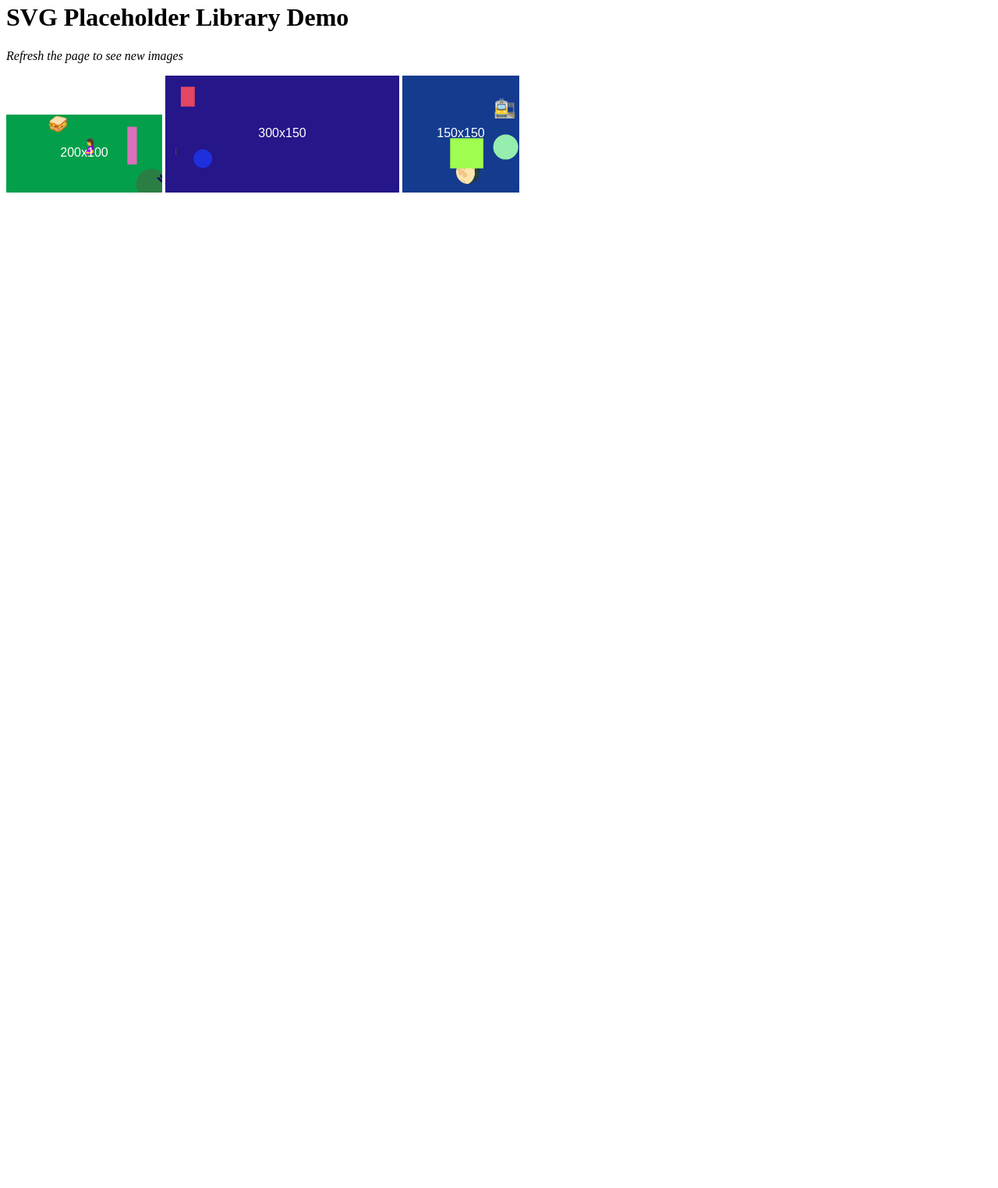
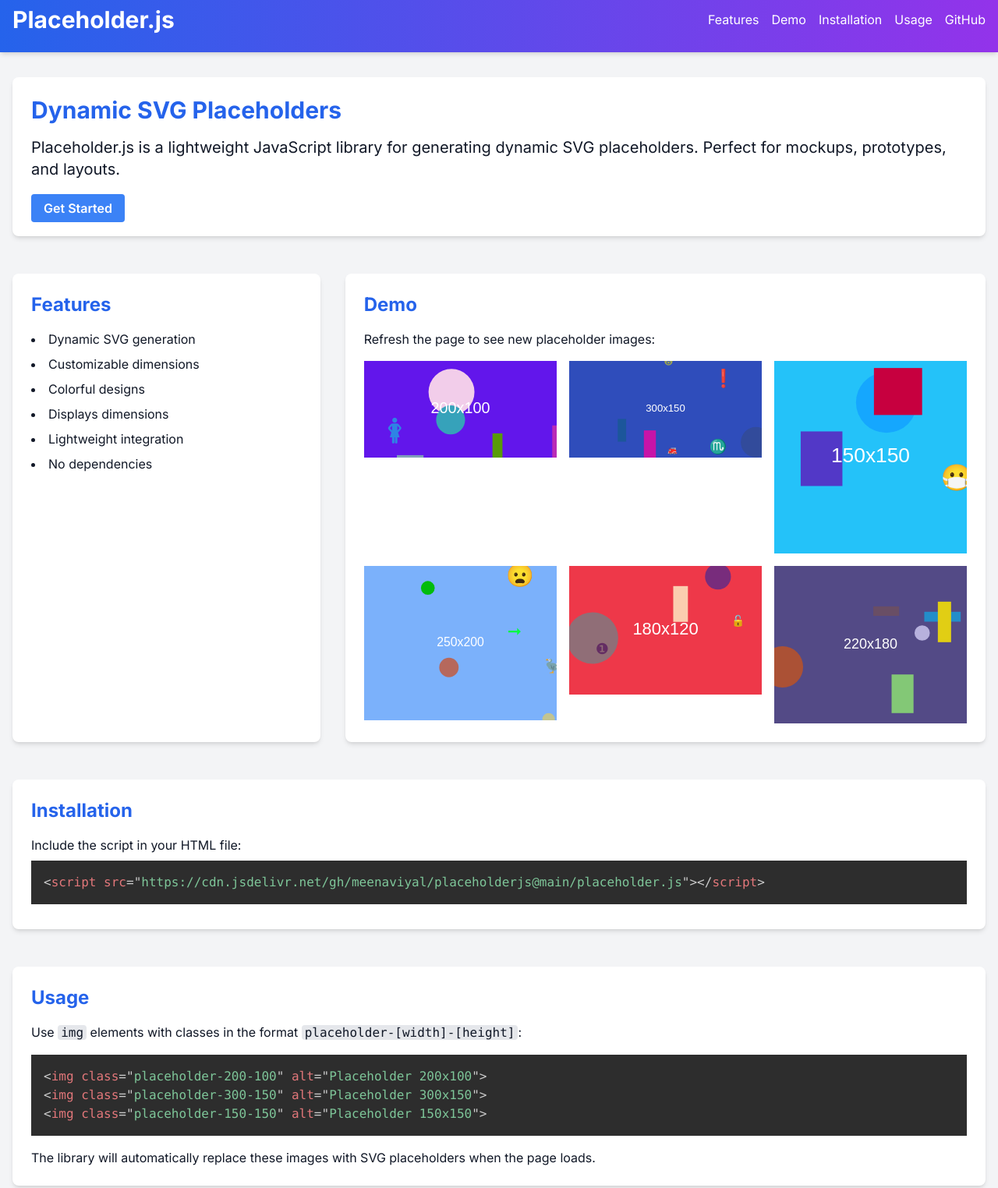
Before and after one commit to meenaviyal/placeholderjs, a plain HTML site: page index.html in a window 1280 px wide. Shown: the part 17-1541 px from the top of the page at 78% size. Before the commit the page ends 800 px from the top, so only its background shows below. Drawn offline with nearby package versions, Linux system fonts and the light colour scheme.

Commit message:
Update demo

```diff
--- a/index.html
+++ b/index.html
@@ -3,17 +3,104 @@
 <head>
     <meta charset="UTF-8">
     <meta name="viewport" content="width=device-width, initial-scale=1.0">
-    <title>SVG Placeholder Library</title>
+    <title>Placeholder.js - Dynamic SVG Placeholders</title>
+    <script src="https://cdn.tailwindcss.com"></script>
+    <link rel="stylesheet" href="https://cdnjs.cloudflare.com/ajax/libs/prism/1.24.1/themes/prism-tomorrow.min.css">
+    <style>
+        @import url('https://fonts.googleapis.com/css2?family=Inter:wght@300;400;600;700&family=Fira+Code&display=swap');
+        body {
+            font-family: 'Inter', sans-serif;
+        }
+        code {
+            font-family: 'Fira Code', monospace;
+        }
+    </style>
 </head>
-<body>
-    <h1>SVG Placeholder Library Demo</h1>
-    <p><i>Refresh the page to see new images</i><p>
-    <!-- Example usage -->
-    <img class="placeholder-200-100" alt="Placeholder 200x100">
-    <img class="placeholder-300-150" alt="Placeholder 300x150">
-    <img class="placeholder-150-150" alt="Placeholder 150x150">
+<body class="bg-gray-100 text-gray-900 leading-normal">
+    <header class="bg-gradient-to-r from-blue-600 to-purple-600 text-white py-6 shadow-md">
+        <div class="container mx-auto px-4">
+            <div class="flex flex-col md:flex-row justify-between items-center">
+                <h1 id="placeholder.js" class="text-3xl font-bold mb-4 md:mb-0">Placeholder.js</h1>
+                <nav>
+                    <ul class="flex flex-wrap justify-center space-x-4">
+                        <li><a href="#features" class="hover:text-yellow-300 transition-colors">Features</a></li>
+                        <li><a href="#demo" class="hover:text-yellow-300 transition-colors">Demo</a></li>
+                        <li><a href="#installation" class="hover:text-yellow-300 transition-colors">Installation</a></li>
+                        <li><a href="#usage" class="hover:text-yellow-300 transition-colors">Usage</a></li>
+                        <li><a href="https://github.com/meenaviyal/placeholderjs" class="hover:text-yellow-300 transition-colors" target="_blank">GitHub</a></li>
+                    </ul>
+                </nav>
+            </div>
+        </div>
+    </header>
 
-    <!-- Include the SVG Placeholder Library -->
-    <script src="placeholder.js"></script>
+    <main class="container mx-auto px-4 py-8">
+        <section class="mb-12 bg-white rounded-lg shadow-md p-6">
+            <h2 id="dynamic-svg-placeholders" class="text-3xl font-bold mb-4 text-blue-600">Dynamic SVG Placeholders</h2>
+            <p class="text-xl mb-6">Placeholder.js is a lightweight JavaScript library for generating dynamic SVG placeholders. Perfect for mockups, prototypes, and layouts.</p>
+            <a href="#installation" class="bg-blue-500 hover:bg-blue-600 text-white font-semibold py-2 px-4 rounded transition-colors">Get Started</a>
+        </section>
+
+        <div class="grid grid-cols-1 md:grid-cols-3 gap-8">
+            <section id="features" class="md:col-span-1 bg-white rounded-lg shadow-md p-6">
+                <h2 class="text-2xl font-bold mb-4 text-blue-600">Features</h2>
+                <ul class="list-disc list-inside space-y-2">
+                    <li>Dynamic SVG generation</li>
+                    <li>Customizable dimensions</li>
+                    <li>Colorful designs</li>
+                    <li>Displays dimensions</li>
+                    <li>Lightweight integration</li>
+                    <li>No dependencies</li>
+                </ul>
+            </section>
+
+            <section id="demo" class="md:col-span-2 bg-white rounded-lg shadow-md p-6">
+                <h2 class="text-2xl font-bold mb-4 text-blue-600">Demo</h2>
+                <p class="mb-4">Refresh the page to see new placeholder images:</p>
+                <div class="grid grid-cols-2 lg:grid-cols-3 gap-4">
+                    <img class="placeholder-200-100 w-full" alt="Placeholder 200x100">
+                    <img class="placeholder-300-150 w-full" alt="Placeholder 300x150">
+                    <img class="placeholder-150-150 w-full" alt="Placeholder 150x150">
+                    <img class="placeholder-250-200 w-full" alt="Placeholder 250x200">
+                    <img class="placeholder-180-120 w-full" alt="Placeholder 180x120">
+                    <img class="placeholder-220-180 w-full" alt="Placeholder 220x180">
+                </div>
+            </section>
+        </div>
+
+        <section id="installation" class="my-12 bg-white rounded-lg shadow-md p-6">
+            <h2 class="text-2xl font-bold mb-4 text-blue-600">Installation</h2>
+            <div class="space-y-4">
+                <div>
+                    <p class="mb-2">Include the script in your HTML file:</p>
+                    <pre><code class="language-html">&lt;script src="https://cdn.jsdelivr.net/gh/meenaviyal/placeholderjs@main/placeholder.js"&gt;&lt;/script&gt;</code></pre>
+                </div>
+            </div>
+        </section>
+
+        <section id="usage" class="my-12 bg-white rounded-lg shadow-md p-6">
+            <h2 class="text-2xl font-bold mb-4 text-blue-600">Usage</h2>
+            <p class="mb-4">Use <code class="bg-gray-200 px-1 rounded">img</code> elements with classes in the format <code class="bg-gray-200 px-1 rounded">placeholder-[width]-[height]</code>:</p>
+            <pre><code class="language-html">&lt;img class="placeholder-200-100" alt="Placeholder 200x100"&gt;
+&lt;img class="placeholder-300-150" alt="Placeholder 300x150"&gt;
+&lt;img class="placeholder-150-150" alt="Placeholder 150x150"&gt;</code></pre>
+            <p class="mt-4">The library will automatically replace these images with SVG placeholders when the page loads.</p>
+        </section>
+
+        <section id="browser-support" class="my-12 bg-white rounded-lg shadow-md p-6">
+            <h2 class="text-2xl font-bold mb-4 text-blue-600">Browser Support</h2>
+            <p>Placeholder.js works in all modern browsers that support SVG and ES6 JavaScript.</p>
+        </section>
+    </main>
+
+    <footer class="bg-gradient-to-r from-blue-600 to-purple-600 text-white py-6">
+        <div class="container mx-auto px-4 text-center">
+            <p>&copy; 2024 Meenaviyal | <a href="https://github.com/meenaviyal/placeholderjs" class="hover:text-yellow-300 transition-colors" target="_blank">GitHub</a> | <a href="#" class="hover:text-yellow-300 transition-colors">Documentation</a> | <a href="#" class="hover:text-yellow-300 transition-colors">Contributing</a></p>
+        </div>
+    </footer>
+
+    <script src="https://cdn.jsdelivr.net/gh/meenaviyal/placeholderjs@main/placeholder.js"></script>
+    <script src="https://cdnjs.cloudflare.com/ajax/libs/prism/1.24.1/components/prism-core.min.js"></script>
+    <script src="https://cdnjs.cloudflare.com/ajax/libs/prism/1.24.1/plugins/autoloader/prism-autoloader.min.js"></script>
 </body>
 </html>
```
